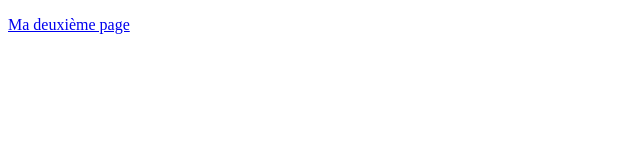
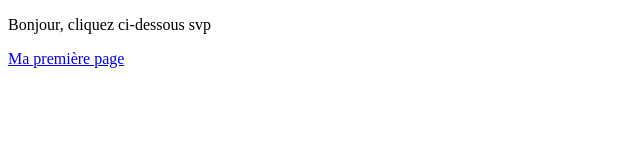
Before and after one commit to Hitsuji91/mon_test, a plain HTML site: page index.html in a window 1280 px wide. Shown: the whole page, without its empty margins (0-640 px from the left). Drawn offline with Linux system fonts and the light colour scheme.

Commit message:
Modification de l'index.html en y inscrustant du texte et en modifiant le texte du lien + page1.html ou le lien a été modifié

```diff
--- a/index.html
+++ b/index.html
@@ -15,7 +15,11 @@
     <body>
 
     <p>
-      <a href="page1.html">Ma deuxième page</a>
+        Bonjour, cliquez ci-dessous svp
+    </p>
+
+    <p>
+      <a href="page1.html">Ma première page</a>
     </p>
 
     </body>
```
Also changed, not shown: page1.html (+1 -1 lines).
